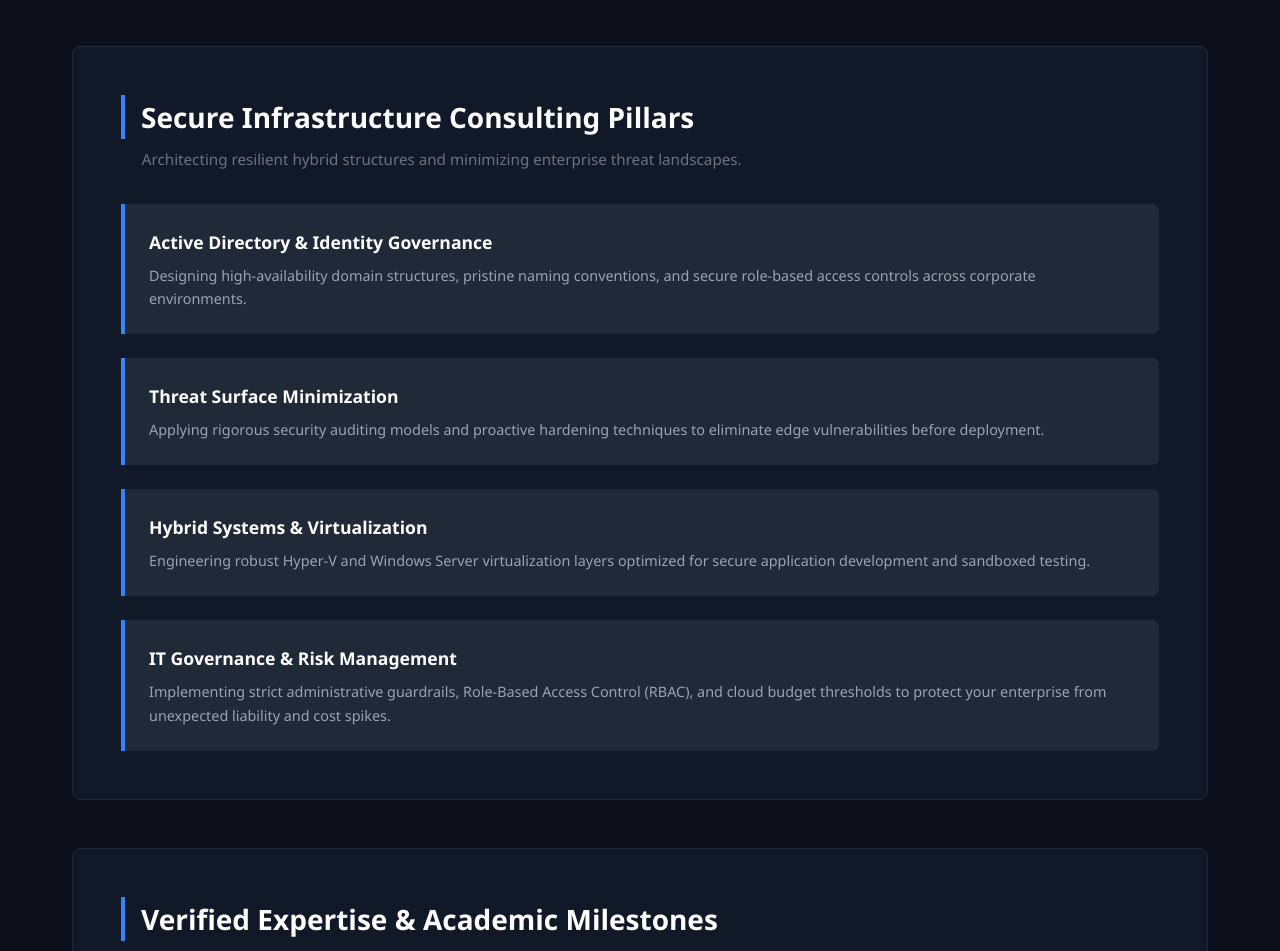
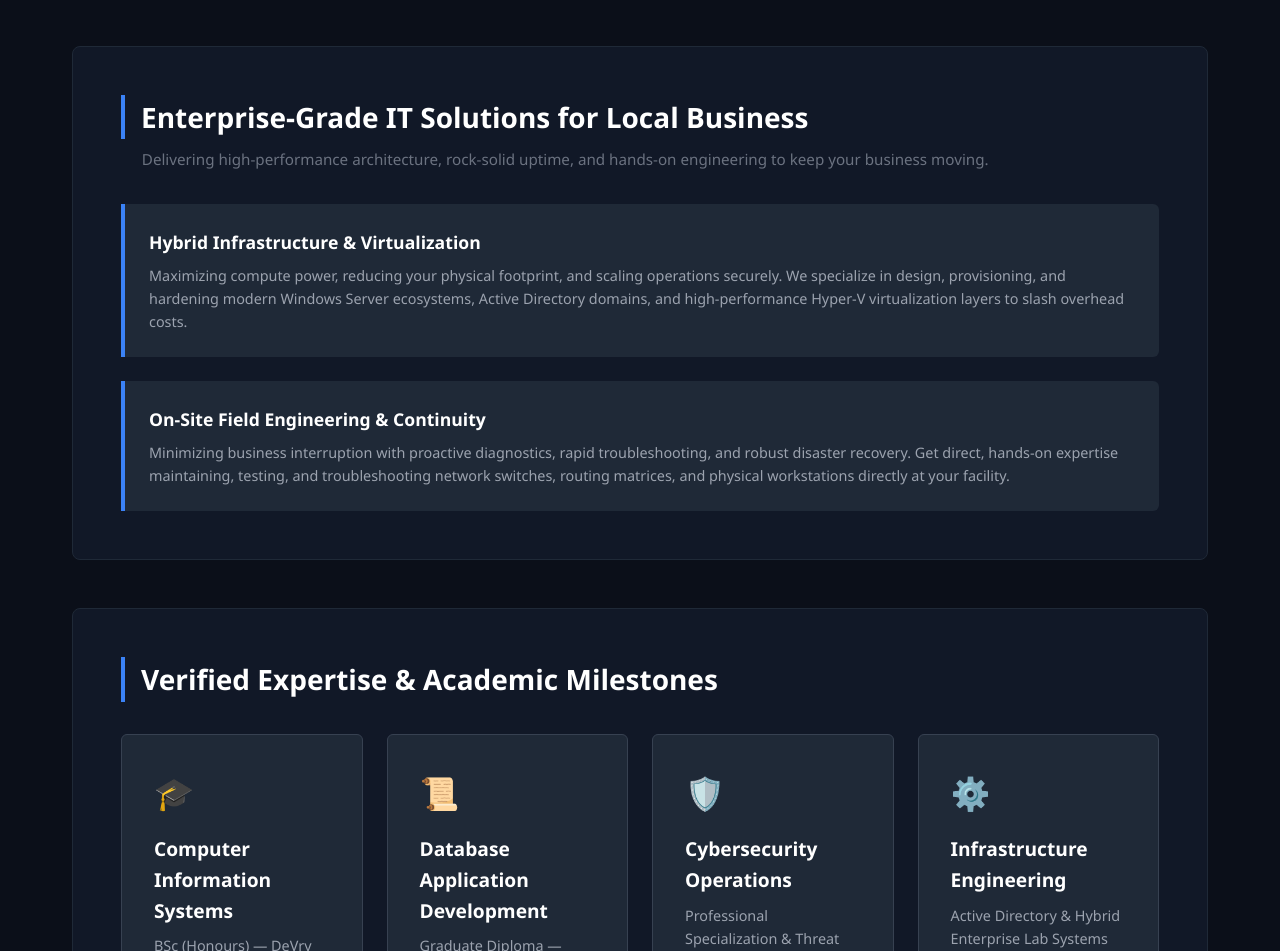
Before and after one commit to vertexsyst/VertexSystems_Web, a plain HTML site: page index.html in a window 1280 px wide. Shown: the part 511-1462 px from the top of the page. Drawn offline with nearby package versions, Linux system fonts and the light colour scheme.

Commit message:
Deploy production services layout

```diff
--- a/index.html
+++ b/index.html
@@ -29,35 +29,25 @@
         </section>
 
         <section id="services">
-            <h2>Secure Infrastructure Consulting Pillars</h2>
-            <p class="section-subtitle">Architecting resilient hybrid structures and minimizing enterprise threat
-                landscapes.</p>
+            <h2>Enterprise-Grade IT Solutions for Local Business</h2>
+            <p class="section-subtitle">Delivering high-performance architecture, rock-solid uptime, and hands-on
+                engineering to keep your business moving.</p>
 
             <div class="services-list">
                 <div class="service-item">
-                    <h4>Active Directory & Identity Governance</h4>
-                    <p>Designing high-availability domain structures, pristine naming conventions, and secure role-based
-                        access controls across corporate environments.</p>
+                    <h4>Hybrid Infrastructure & Virtualization</h4>
+                    <p>Maximizing compute power, reducing your physical footprint, and scaling operations securely. We
+                        specialize in design, provisioning, and hardening modern Windows Server ecosystems, Active
+                        Directory domains, and high-performance Hyper-V virtualization layers to slash overhead costs.
+                    </p>
                 </div>
+
                 <div class="service-item">
-                    <h4>Threat Surface Minimization</h4>
-                    <p>Applying rigorous security auditing models and proactive hardening techniques to eliminate edge
-                        vulnerabilities before deployment.</p>
+                    <h4>On-Site Field Engineering & Continuity</h4>
+                    <p>Minimizing business interruption with proactive diagnostics, rapid troubleshooting, and robust
+                        disaster recovery. Get direct, hands-on expertise maintaining, testing, and troubleshooting
+                        network switches, routing matrices, and physical workstations directly at your facility.</p>
                 </div>
-                <!-- 3. Hybrid Systems Section -->
-                <div class="service-item">
-                    <h4>Hybrid Systems & Virtualization</h4>
-                    <p>Engineering robust Hyper-V and Windows Server virtualization layers optimized for secure
-                        application development and sandboxed testing.</p>
-                </div> <!-- 👈 THIS CLOSING TAG MUST SIT DIRECTLY HERE -->
-
-                <!-- 4. Governance Section -->
-                <div class="service-item">
-                    <h4>IT Governance & Risk Management</h4>
-                    <p>Implementing strict administrative guardrails, Role-Based Access Control (RBAC), and cloud budget
-                        thresholds to protect your enterprise from unexpected liability and cost spikes.</p>
-                </div>
-            </div>
             </div>
         </section>
 
```
Also changed, not shown: app.js (line endings or trailing spaces), style.css (line endings or trailing spaces).
